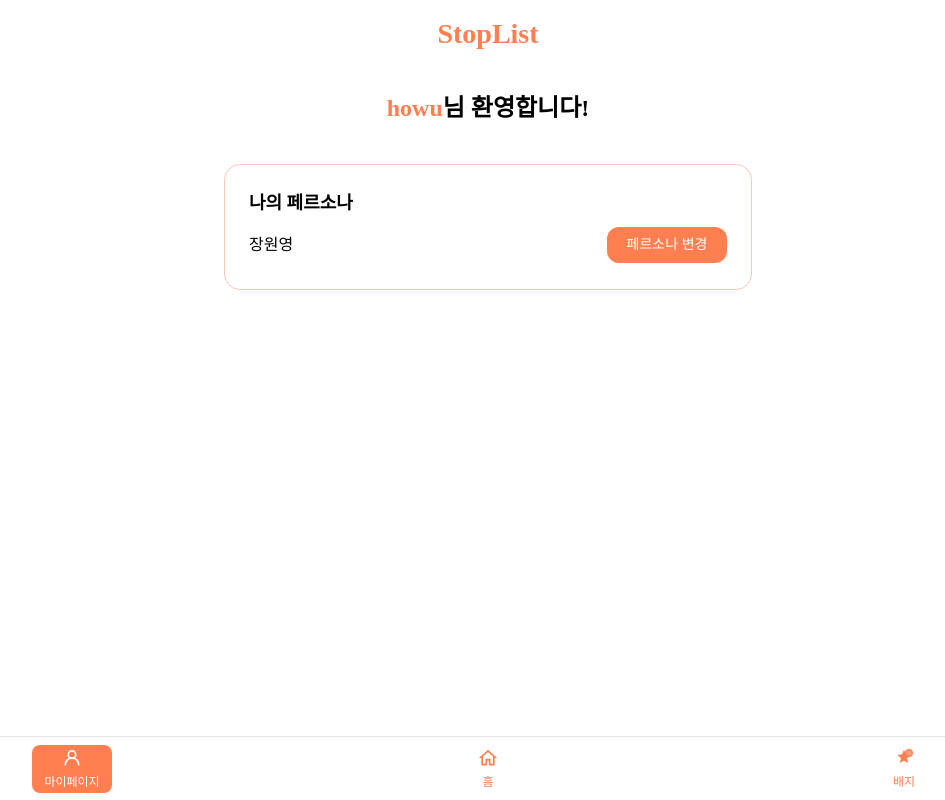
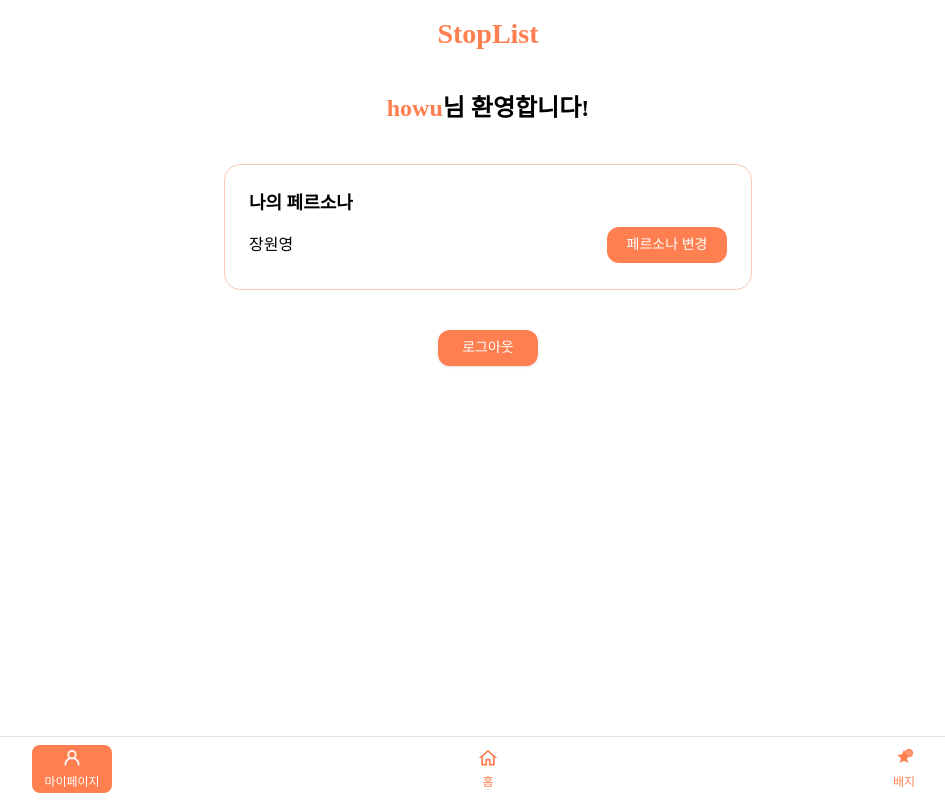
Before and after one commit to devclub-official/stoplist_fe, a React (Vite) app: page /mypage in a window 1280 px wide. Shown: the whole page, without its empty margins (152-1097 px from the left). Built offline with nearby package versions, Linux system fonts and the light colour scheme; sample sign-in values are in the browser's storage; a web font is replaced by a local one.

Commit message:
feat: 로그아웃 추가

```diff
--- a/src/page/MyPage/index.tsx
+++ b/src/page/MyPage/index.tsx
@@ -1,8 +1,10 @@
 import { useState } from "react";
 import Dropdown from "./Dropdown";
 import ConfirmationModal from "./ConfirmationModal";
+import { useNavigate } from "react-router-dom";
 
 function MyPage() {
+  const navigate = useNavigate();
   const [isEditing, setIsEditing] = useState(false);
   const [selectedPersona, setSelectedPersona] = useState("장원영");
   const [isModalOpen, setIsModalOpen] = useState(false);
@@ -40,6 +42,11 @@ function MyPage() {
     setSelectedPersona(tempPersona); // 선택을 이전 값으로 되돌리기
   };
 
+  const handleLogout = () => {
+    localStorage.removeItem("userId");
+    navigate("/", { replace: true }); // 로그인 페이지로 이동
+  };
+
   return (
       <div className="pt-10 px-6 max-w-xl mx-auto">
         <div className="mb-10 text-center">
@@ -74,6 +81,15 @@ function MyPage() {
             title="페르소나 변경"
             message={`페르소나를 '${selectedPersona}'(으)로 변경하시겠습니까?`}
         />
+
+        <div className="mt-10 text-center">
+          <button
+              onClick={handleLogout}
+              className="bg-coral-600 text-white text-sm px-6 py-2 rounded-xl shadow-sm transition-transform active:scale-95 hover:bg-coral-700"
+          >
+            로그아웃
+          </button>
+        </div>
       </div>
   );
 }
```
Lines whose indentation alone changed are shown as unchanged.
